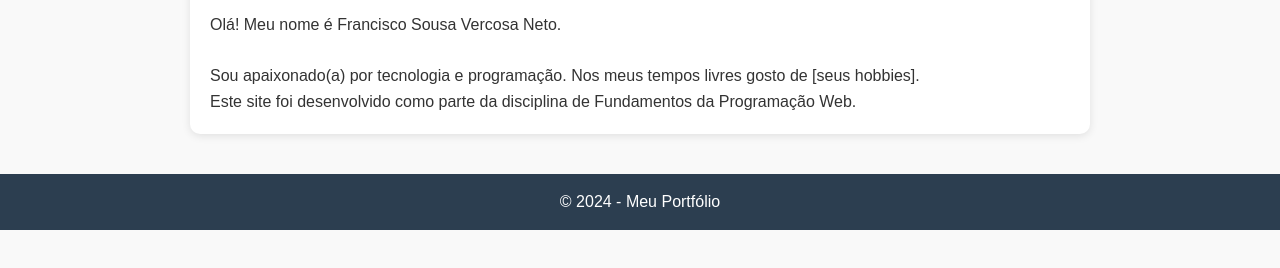
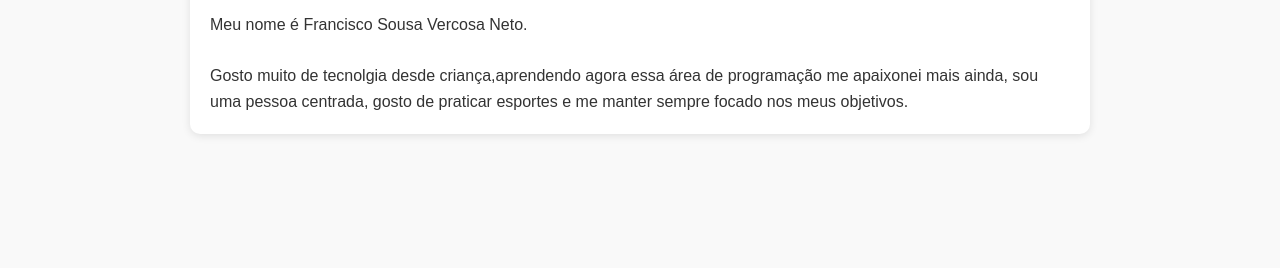
Before and after one commit to netovercosa/Trabalho-html-portfolio, a plain HTML site: page index.html in a window 1280 px wide. Shown: the part 170-438 px from the top of the page. Drawn offline with Linux system fonts and the light colour scheme.

Commit message:
Update index.html

```diff
--- a/index.html
+++ b/index.html
@@ -1,4 +1,4 @@
-<!DOCTYPE html>
+<!DOCTYPE html5>
 <html lang="pt-BR">
 <head>
     <meta charset="UTF-8">
@@ -7,11 +7,10 @@
     <link rel="stylesheet" href="estilo.css">
 </head>
 <body>
-    <!-- Menu fixo em todas as páginas -->
     <header>
         <nav>
             <ul>
-                <li><a href="index.html">Sobre mim</a></li>
+                <li><a href="index.html" class="active">Sobre mim</a></li>
                 <li><a href="formacao.html">Formação</a></li>
                 <li><a href="portfolio.html">Portfólio</a></li>
                 <li><a href="contato.html">Contato</a></li>
@@ -21,13 +20,8 @@
 
     <main>
         <h1>Sobre mim</h1>
-        <p>Olá! Meu nome é Francisco Sousa Vercosa Neto.</p><br>
-        <p>Sou apaixonado(a) por tecnologia e programação. Nos meus tempos livres gosto de [seus hobbies].</p>
-        <p>Este site foi desenvolvido como parte da disciplina de Fundamentos da Programação Web.</p>
+        <p>Meu nome é Francisco Sousa Vercosa Neto.</p><br>
+        <p>Gosto muito de tecnolgia desde criança,aprendendo agora essa área de programação me apaixonei mais ainda, sou uma pessoa centrada, gosto de praticar esportes e me manter sempre focado nos meus objetivos.</p>
     </main>
-
-    <footer>
-        <p>&copy; 2024 - Meu Portfólio</p>
-    </footer>
 </body>
 </html>
```
